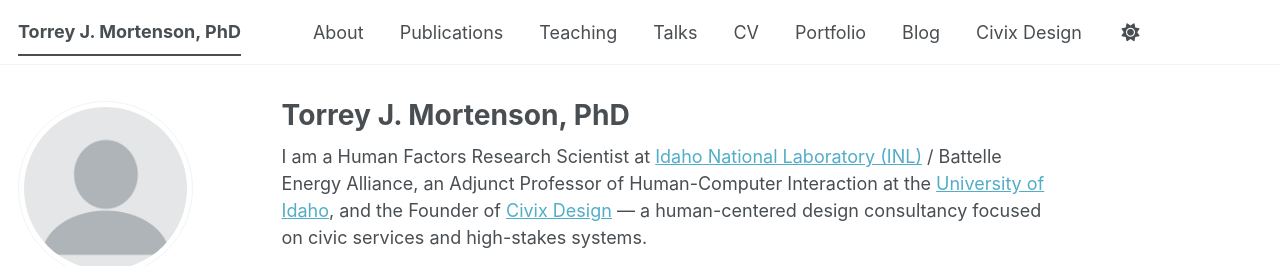
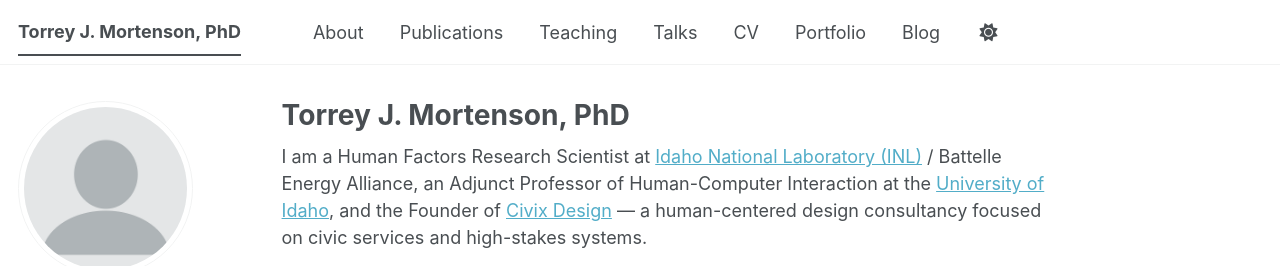
Before and after one commit to torreymortenson/torreymortenson.github.io, a Jekyll site: the page built from _pages/about.md, in a window 1280 px wide. Shown: the top 266 px of the page. Built offline with Jekyll 4.4.1, drawn with Linux system fonts in a browser that asks for light colours; a script bundle is joined from its source files by our own code; library files that are not in the unit come from our copies.

Commit message:
Remove Civix Design from nav

```diff
--- a/_data/navigation.yml
+++ b/_data/navigation.yml
@@ -14,5 +14,3 @@ main:
     url: /portfolio/
   - title: "Blog"
     url: /year-archive/
-  - title: "Civix Design"
-    url: https://civixdesign.com
```
